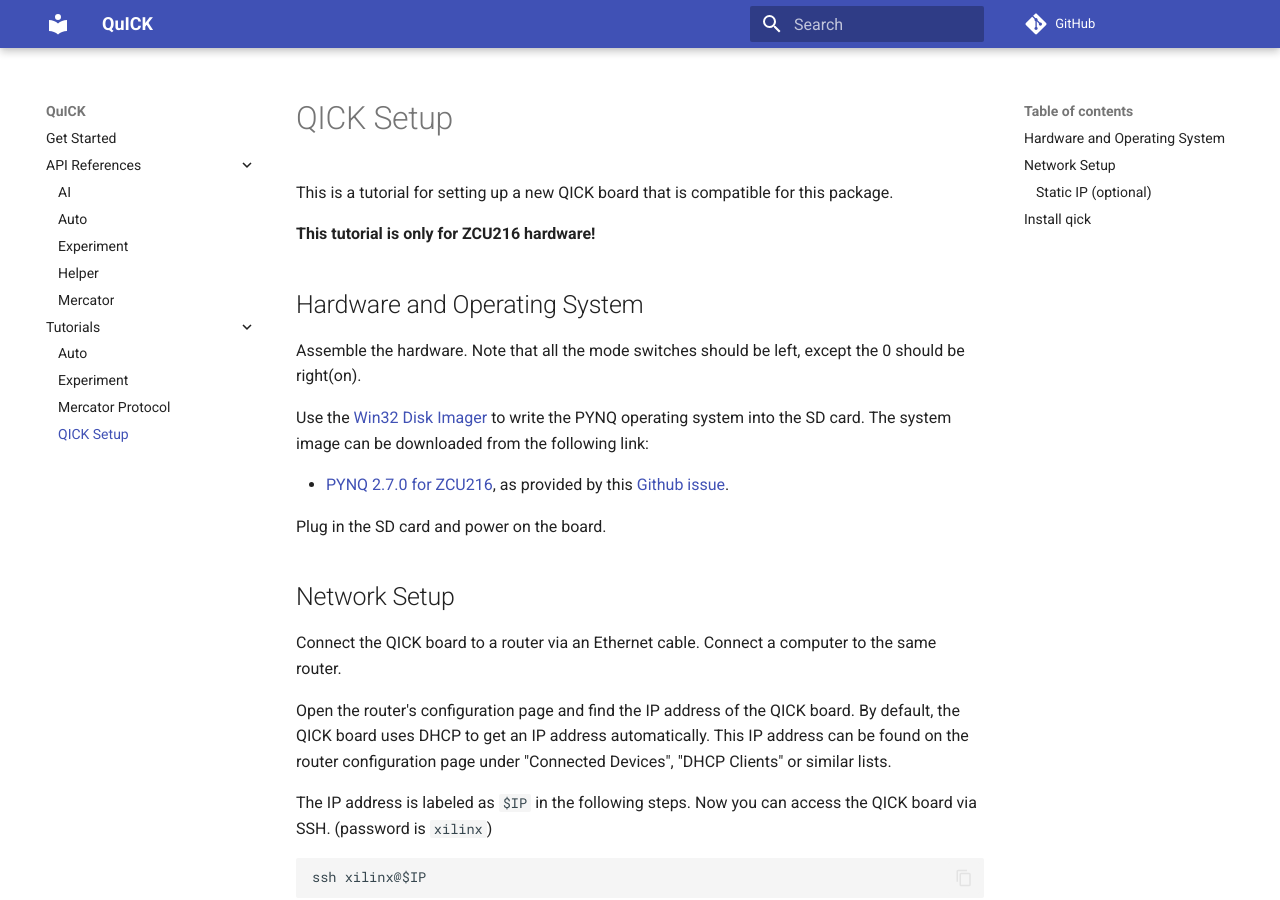
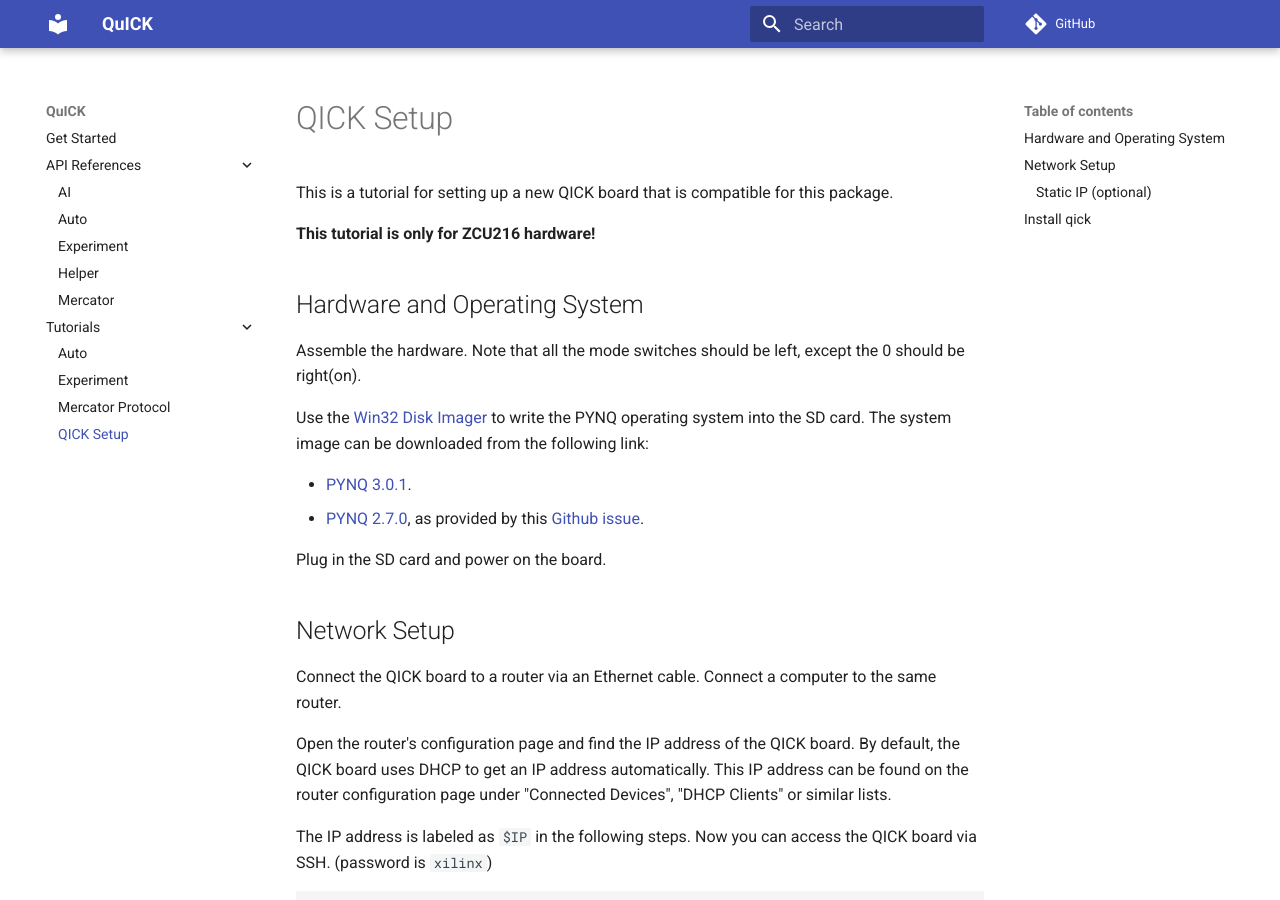
Before and after one commit to clelandlab/quick, an MkDocs documentation site: the page built from docs/Tutorials/qick.md, in a window 1280 px wide and 900 px high. Built offline with MkDocs 1.6.1 and Material for MkDocs 9.7.7, drawn with Linux system fonts in a browser that asks for light colours; comment, search, counter and statistics services are not loaded.

Commit message:
Update qick tutorial

```diff
--- a/docs/Tutorials/qick.md
+++ b/docs/Tutorials/qick.md
@@ -10,7 +10,8 @@
 
 Use the [Win32 Disk Imager](https://sourceforge.net/projects/win32diskimager/) to write the PYNQ operating system into the SD card. The system image can be downloaded from the following link:
 
-- [PYNQ 2.7.0 for ZCU216](https://drive.google.com/file/d/10kDKrEqA4l0_S3ysTlWbbOHgTsV0Zpyq/view?usp=sharing), as provided by this [Github issue](https://github.com/sarafs1926/ZCU216-PYNQ/issues/1).
+- [PYNQ 3.0.1](https://www.xilinx.com/bin/public/openDownload?filename=zcu208_v3.0.1.zip).
+- [PYNQ 2.7.0](https://drive.google.com/file/d/10kDKrEqA4l0_S3ysTlWbbOHgTsV0Zpyq/view?usp=sharing), as provided by this [Github issue](https://github.com/sarafs1926/ZCU216-PYNQ/issues/1).
 
 Plug in the SD card and power on the board.
 
```
